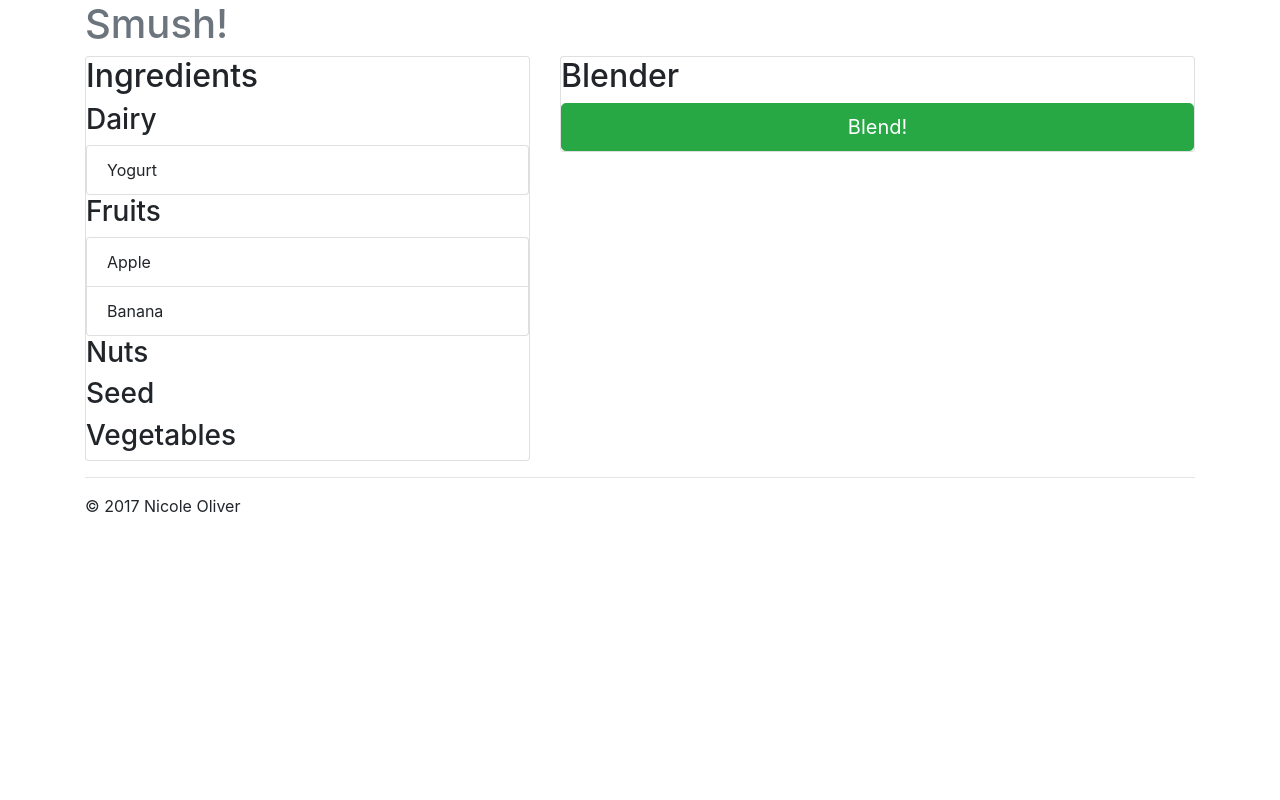
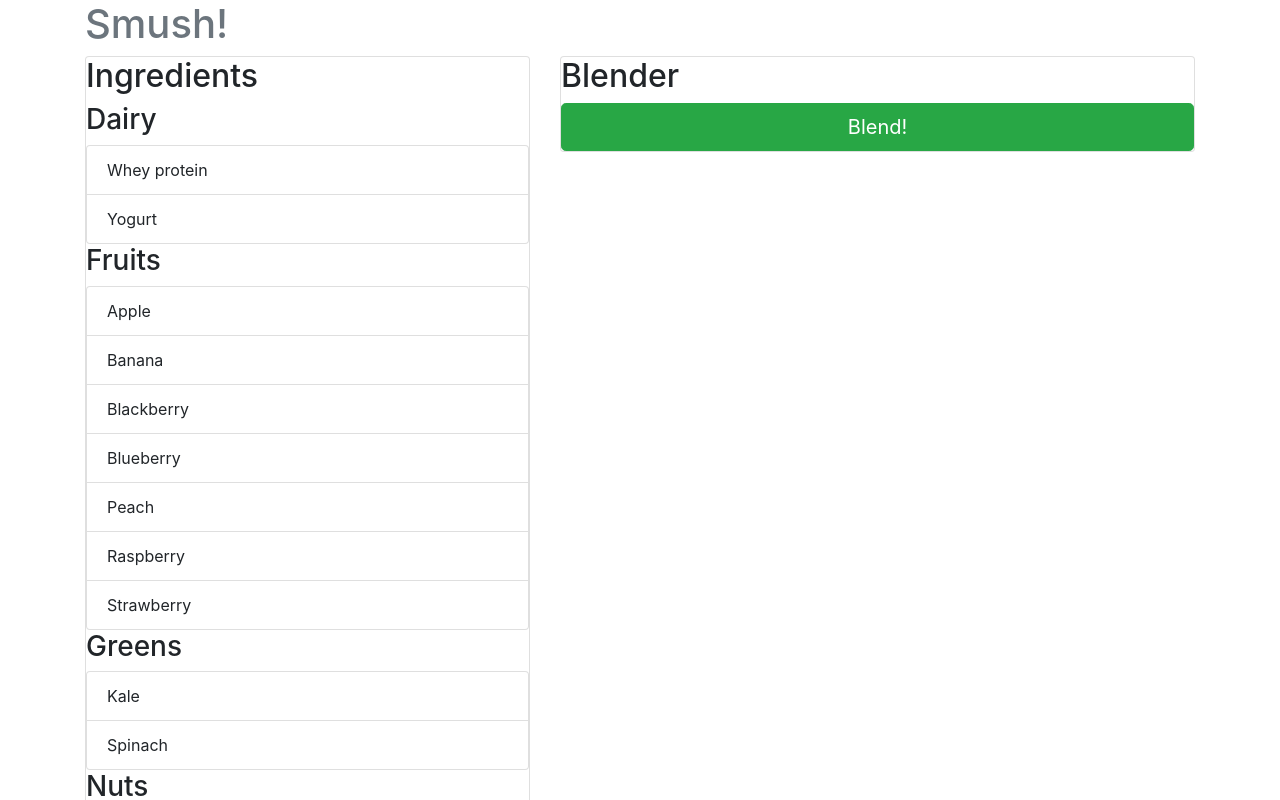
Before and after one commit to nixallover/smashing, an Angular app: page / in a window 1280 px wide. Shown: the top 800 px of the page. Built offline with nearby package versions, Linux system fonts and the light colour scheme.

Commit message:
added more ingredients

```diff
--- a/src/app/data/categories.ts
+++ b/src/app/data/categories.ts
@@ -7,8 +7,8 @@ export var CATEGORIES: Category[] = [
         ingredients: []
     },
     {
-        id: 'vegetable',
-        title: 'Vegetables',
+        id: 'green',
+        title: 'Greens',
         ingredients: []
     },
     {
--- a/src/app/data/ingredients.ts
+++ b/src/app/data/ingredients.ts
@@ -15,5 +15,65 @@ export var INGREDIENTS: Ingredient[] = [
         id: 3,
         name: 'Yogurt',
         categoryId: 'dairy'
+    },
+    {
+        id: 4,
+        name: 'Strawberry',
+        categoryId: 'fruit'
+    },
+    {
+        id: 5,
+        name: 'Blueberry',
+        categoryId: 'fruit'
+    },
+    {
+        id: 6,
+        name: 'Raspberry',
+        categoryId: 'fruit'
+    },
+    {
+        id: 7,
+        name: 'Blackberry',
+        categoryId: 'fruit'
+    },
+    {
+        id: 8,
+        name: 'Peach',
+        categoryId: 'fruit'
+    },
+    {
+        id: 9,
+        name: 'Almond',
+        categoryId: 'nut'
+    },
+    {
+        id: 10,
+        name: 'Hazelnut',
+        categoryId: 'nut'
+    },
+    {
+        id: 11,
+        name: 'Spinach',
+        categoryId: 'green'
+    },
+    {
+        id: 12,
+        name: 'Kale',
+        categoryId: 'green'
+    },
+    {
+        id: 13,
+        name: 'Chai seed',
+        categoryId: 'seed'
+    },
+    {
+        id: 14,
+        name: 'Pumpkin seed',
+        categoryId: 'seed'
+    },
+    {
+        id: 15,
+        name: 'Whey protein',
+        categoryId: 'dairy'
     }
 ];
```
